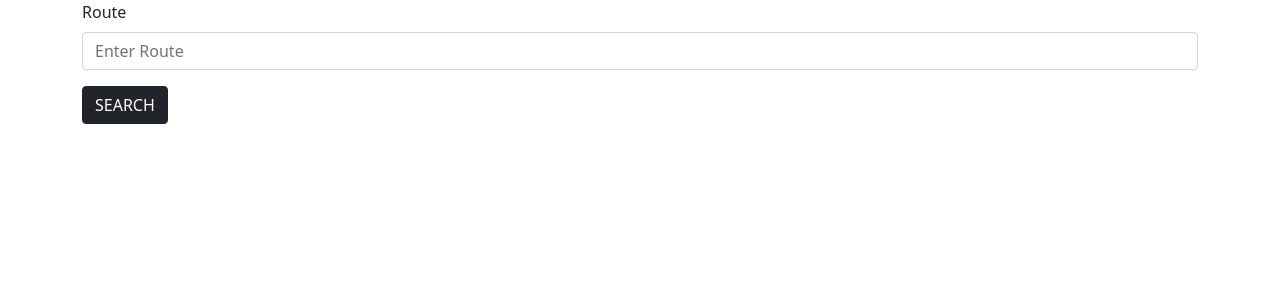
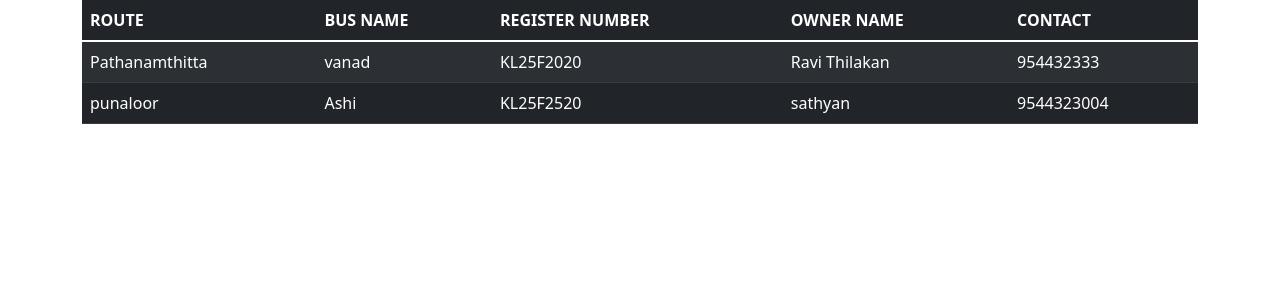
Before and after one commit to anilamurali/Bus-Management-React-app, a React (Create React App) app: page / in a window 1280 px wide. Shown: the top 300 px of the page. Built offline with nearby package versions, Linux system fonts and the light colour scheme.

Commit message:
First commit onViewbus

```diff
--- a/src/App.js
+++ b/src/App.js
@@ -4,10 +4,11 @@ import 'bootstrap/dist/css/bootstrap.min.css';
 import 'bootstrap/dist/js/bootstrap.bundle.min.js';
 import Addbus from './Component/Addbus';
 import Searchbus from './Component/Searchbus';
+import Viewbus from './Component/Viewbus';
 function App() {
   return (
     <>
-    <Searchbus/>
+    <Viewbus/>
     </>
   );
 }
--- /dev/null
+++ b/src/Component/Viewbus.js
@@ -0,0 +1,55 @@
+import React from 'react'
+
+const Viewbus = () => {
+    var viewbus=[{
+        "route":"Pathanamthitta",
+        "busname":"vanad",
+        "busregisterno":"KL25F2020",
+        "owner":"Ravi Thilakan",
+        "contact":"954432333"
+    },
+    {
+        "route":"punaloor",
+        "busname":"Ashi",
+        "busregisterno":"KL25F2520",
+        "owner":"sathyan",
+        "contact":"9544323004"
+    }
+]
+  return (
+    <div>
+        <div class="container">
+    <div class="row">
+        <div class="col-col-12 col-sm-12 col-md-12 col-lg-12 col-xl-12 col-xxl-12">
+            <table class="table table-striped table-dark">
+                <thead>
+                  <tr>
+                    <th scope="col">ROUTE</th>
+                    <th scope="col">BUS NAME</th>
+                    <th scope="col">REGISTER NUMBER</th>
+                    <th scope="col">OWNER NAME</th>
+                    <th scope="col">CONTACT</th>
+                  </tr>
+                </thead>
+                <tbody>
+                    {
+                        viewbus.map((value,key)=>{
+                       return <tr>
+                             <td>{value.route}</td>
+                             <td>{value.busname}</td>
+                             <td>{value.busregisterno}</td>
+                             <td>{value.owner}</td>
+                             <td>{value.contact}</td>
+
+                        </tr>
+                        })}
+                </tbody>
+              </table>
+        </div>
+    </div>
+</div>
+    </div>
+  )
+}
+
+export default Viewbus
```
Also changed, not shown: public/test.html (+24 -0 lines).
